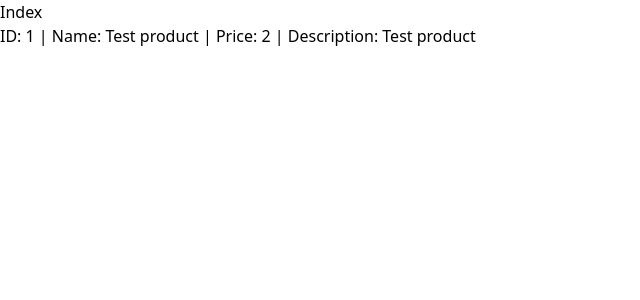
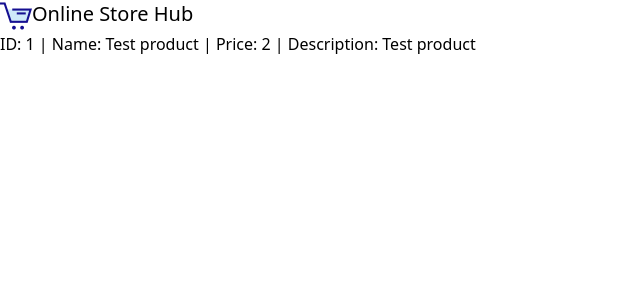
Before and after one commit to Frolov-Andrey2405/OnlineStoreHub, a Django app: page / in a window 1280 px wide. Shown: the top 300 px of the page, without its empty margins (0-640 px from the left). Run offline with Django 4.2, Linux system fonts and the light colour scheme; data comes from the database, SQL or seed files in the repository.

Commit message:
Logo using Tailwind CSS

```diff
--- a/mysite/app/static/app/styles.css
+++ b/mysite/app/static/app/styles.css
@@ -537,3 +537,25 @@ video {
 .static {
   position: static;
 }
+
+.flex {
+  display: flex;
+}
+
+.h-8 {
+  height: 2rem;
+}
+
+.w-8 {
+  width: 2rem;
+}
+
+.text-2xl {
+  font-size: 1.5rem;
+  line-height: 2rem;
+}
+
+.text-xl {
+  font-size: 1.25rem;
+  line-height: 1.75rem;
+}
--- a/mysite/app/templates/app/index.html
+++ b/mysite/app/templates/app/index.html
@@ -9,7 +9,18 @@
     <link rel="stylesheet" href="{% static 'app/styles.css' %}">
 </head>
 <body>
-    <h1>Index</h1>
+    <nav>
+        <div>
+            <div>
+                <div>
+                    <div class="flex">
+                        <img class="h-8 w-8" src="{% static 'app/images/shop.png' %}" alt="logo">
+                        <span class="text-xl">Online Store Hub</span>
+                    </div>
+                </div>
+            </div>
+        </div>
+    </nav>
     <h4>
         {% for item in items %}
             <a href="{% url 'app:detail' item.id %}">
```
Also changed, not shown: mysite/app/static/app/images/shop.png (added).
